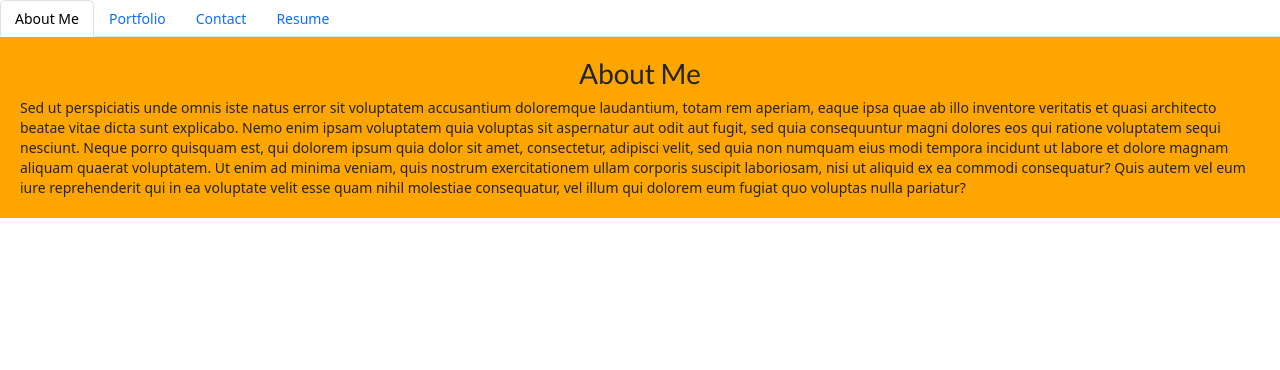
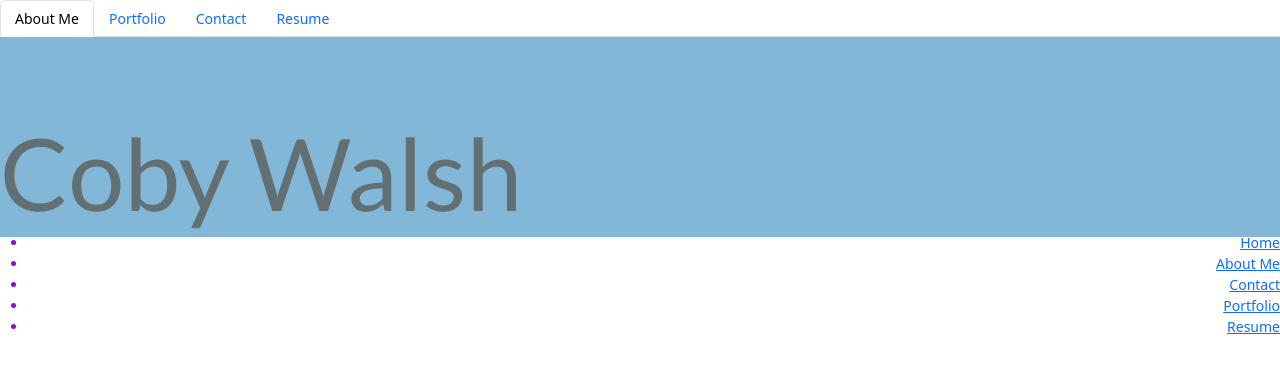
Before and after one commit to CobyWalsh/React-Portfolio, a React (Create React App) app: page / in a window 1280 px wide. Shown: the top 370 px of the page. Built offline with nearby package versions, Linux system fonts and the light colour scheme; the HTML template or start-up script is replaced by a standard one.

Commit message:
Links are now working

```diff
--- a/src/App.js
+++ b/src/App.js
@@ -1,6 +1,7 @@
 import React from 'react';
-import { BrowserRouter as Router, Route } from 'react-router-dom';
+import { BrowserRouter as Router, Routes, Route } from 'react-router-dom';
 import NavTabs from './components/pages/navTabs';
+import Header from './components/pages/header';
 import AboutMe from './components/pages/aboutMe';
 import Portfolio from './components/pages/portfolio';
 import Contact from './components/pages/contact';
@@ -16,11 +17,15 @@ function App() {
   return (
     <Router>
       <div>
-        <NavTabs currentPage={currentPage} handlePageChange={handlePageChange} />
-        <Route exact path="/" component={AboutMe} />
-        <Route path="/portfolio" component={Portfolio} />
-        <Route path="/contact" component={Contact} />
-        <Route path="/resume" component={Resume} />
+        <NavTabs currentPage={currentPage} handlePageChange={handlePageChange}/>
+        <Routes>
+        <Route path="/" element={<Header />} />
+        <Route path="/header" element={<Header />} />
+          <Route path="/aboutMe" element={<AboutMe />} />
+          <Route path="/portfolio" element={<Portfolio />} />
+          <Route path="/contact" element={<Contact />} />
+          <Route path="/resume" element={<Resume />} />
+        </Routes>
       </div>
     </Router>
   );
--- a/src/components/pages/header.js
+++ b/src/components/pages/header.js
@@ -17,6 +17,8 @@ function header() {
       <h1 style={styles.headingStyle}>Coby Walsh</h1>
       <nav className="navBar">
         <ul>
+        <li> <a href="#Header">Home</a>
+        </li>
         <li> <a href="#About Me">About Me</a>
         </li>
         <li> <a href="#Contact">Contact</a>
--- a/src/components/pages/navTabs.js
+++ b/src/components/pages/navTabs.js
@@ -1,13 +1,13 @@
 import React from 'react';
-import { useHistory } from 'react-router-dom';
+import { useNavigate } from 'react-router-dom';
 
 // Here I am using object destructuring assignment to pluck off our variables from the props object
 // We assign them to their own variable names
 function NavTabs({ currentPage }) {
-    const history = useHistory();
+    const navigate = useNavigate();
 
     const handlePageChange = (page) => {
-        history.push(`/${page}`);
+        navigate(`/${page}`);
     };
   return (
     <ul className="nav nav-tabs">
```
